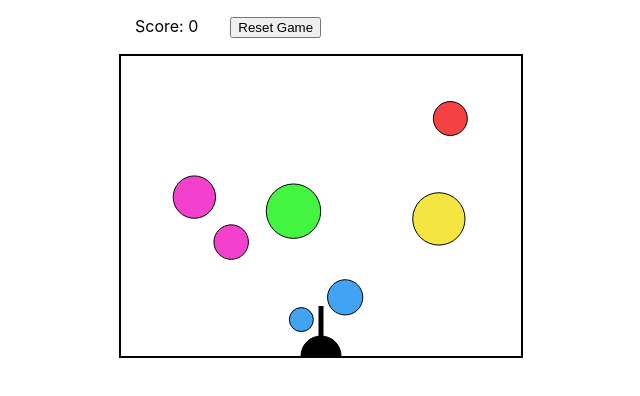
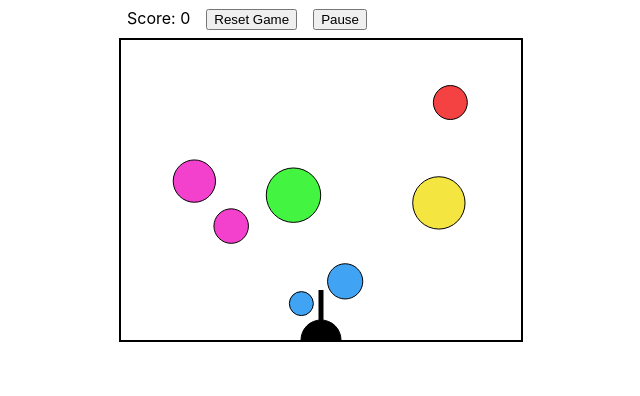
Before and after one commit to johneastman/Circles, a React (Create React App) app: page / in a window 1280 px wide. Shown: the top 396 px of the page, without its empty margins (321-961 px from the left). Built offline with nearby package versions, Linux system fonts and the light colour scheme.

Commit message:
add pause button

```diff
--- a/src/app/App.css
+++ b/src/app/App.css
@@ -14,5 +14,5 @@ ul {
 
 li {
   float: left;
-  padding: 16px;
+  padding: 8px;
 }
--- a/src/app/App.tsx
+++ b/src/app/App.tsx
@@ -9,9 +9,10 @@ import { Color } from "../circles/color";
 import Canvas from '../canvas/Canvas';
 
 interface AppState {
-    score: number
-    circles: Circle[]
-    turret: Turret
+    score: number;
+    circles: Circle[];
+    turret: Turret;
+    isPaused: boolean; // for pausing the game
 }
 
 class App extends React.Component<{}, AppState> {
@@ -33,13 +34,9 @@ class App extends React.Component<{}, AppState> {
             circles: this.createCircles(),
             turret: new Turret(
                 new Vector(this.canvasWidth / 2, this.canvasHeight)
-            )
+            ),
+            isPaused: false
         };
-
-        this.resetGame = this.resetGame.bind(this);
-        this.turretFollowMouse = this.turretFollowMouse.bind(this);
-        this.fireBullet = this.fireBullet.bind(this);
-        this.mainLoop = this.mainLoop.bind(this);
 
         this.canvasRef = React.createRef();
     }
@@ -71,11 +68,16 @@ class App extends React.Component<{}, AppState> {
         });
     }
 
+    pauseGame(_: React.MouseEvent<HTMLButtonElement, MouseEvent>): void {
+        this.setState({isPaused: !this.state.isPaused});
+    }
+
     componentDidMount() {
         this.mainLoop();
     }
 
     mainLoop() {
+        if (!this.state.isPaused) {
             let canvas: Canvas | null = this.canvasRef.current;
             if (canvas != null && canvas.state != null) {
                 canvas.clear();
@@ -101,7 +103,9 @@ class App extends React.Component<{}, AppState> {
                 }
                 canvas.draw(this.state.turret);
             }
-        requestAnimationFrame(this.mainLoop);
+        }
+
+        requestAnimationFrame(this.mainLoop.bind(this));
     }
 
     createCircles(): Circle[] {
@@ -132,9 +136,16 @@ class App extends React.Component<{}, AppState> {
             <div className="container">
                 <ul>
                     <li>Score: { this.state.score }</li>
-                    <li><button onClick={this.resetGame}>Reset Game</button></li>
+                    <li><button onClick={this.resetGame.bind(this)}>Reset Game</button></li>
+                    <li><button onClick={this.pauseGame.bind(this)}>{this.state.isPaused ? "Play" : "Pause"}</button></li>
                 </ul>
-                <Canvas ref={this.canvasRef} width={this.canvasWidth} height={this.canvasHeight} onClick={this.fireBullet} onMouseMove={this.turretFollowMouse} />
+                <Canvas
+                    ref={this.canvasRef}
+                    width={this.canvasWidth}
+                    height={this.canvasHeight}
+                    onClick={this.fireBullet.bind(this)}
+                    onMouseMove={this.turretFollowMouse.bind(this)}
+                />
             </div>
         );
     }
```
Lines whose indentation alone changed are shown as unchanged.
